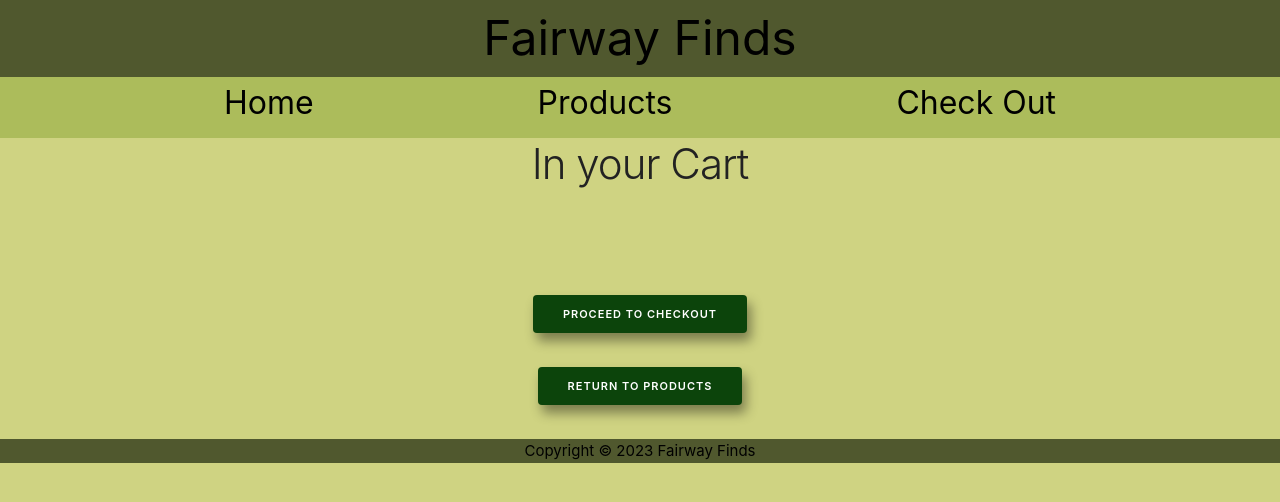
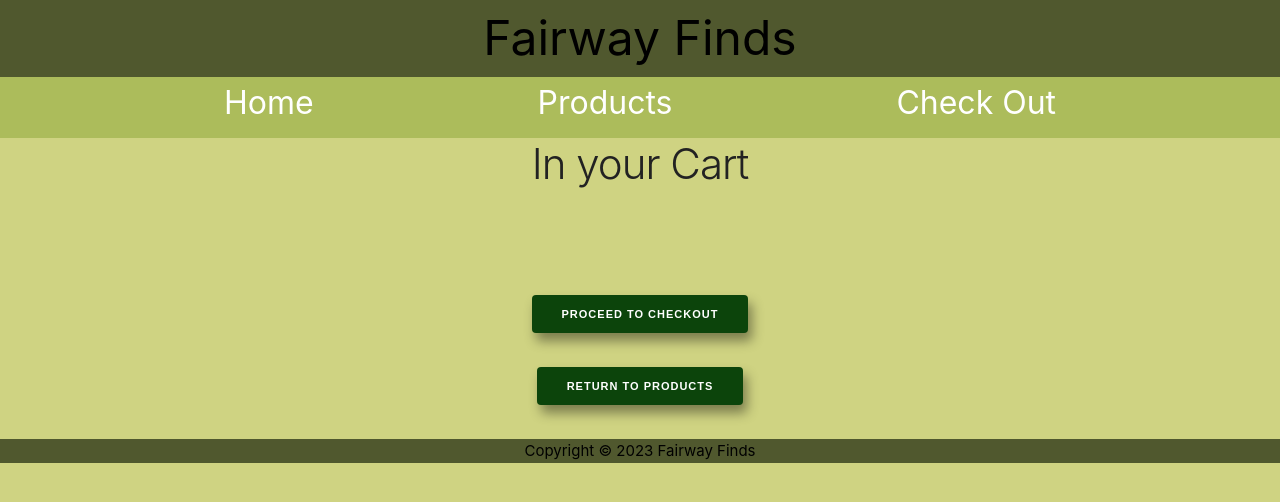
Before and after one commit to PhilStCroix/fairwayfinds, a React (Create React App) app: page /ShoppingCart in a window 1280 px wide. Shown: the top 502 px of the page. Built offline with nearby package versions, Linux system fonts and the light colour scheme; data requests are answered from the project's data file.

Commit message:
Wensday 740am

```diff
--- a/src/App.css
+++ b/src/App.css
@@ -50,11 +50,11 @@ a:hover {
 }
 
 a {
-  color: rgb(0, 0, 0);
+  color: rgb(255, 255, 255);
 }
 
 a:visited {
-  color: white;
+  color: rgb(0, 0, 0);
 }
 
 .App-header {
@@ -97,6 +97,7 @@ a:visited {
   font-size: 20px;
   width: 480px;
   box-shadow: 4px 8px 12px rgba(0, 0, 0, 0.402);
+  color: black;
 }
 
 #products {
@@ -200,18 +201,13 @@ a:visited {
   box-shadow: 4px 8px 12px rgba(0, 0, 0, 0.402);
 }
 
-.button1 {
-  background-color: var(--fifth-color);
-  color: #fff;
-  border: none;
-  cursor: pointer;
-  justify-content: center;
-  box-shadow: 4px 8px 12px rgba(0, 0, 0, 0.402);
-
+.button:focus{
+  color: yellow;
 }
 
 .button:hover {
   font-weight: 700;
+  color: red;
 }
 
 .checkout-container{
@@ -221,23 +217,6 @@ a:visited {
   padding: 20px;
 }
 
-button {
-  background-color: var(--fifth-color);
-  color: #fff;
-  border: none;
-  cursor: pointer;
-  justify-content: center;
-  box-shadow: 4px 8px 12px rgba(0, 0, 0, 0.402);
-}
-
-button:hover {
-  background-color: var(--fifth-color);
-  color: #fff;
-  border: none;
-  cursor: pointer;
-  justify-content: center;
-  box-shadow: 4px 8px 12px rgba(0, 0, 0, 0.402);
-}
 .proceed{
   justify-content: center;
 }
--- a/src/components/CheckOut.jsx
+++ b/src/components/CheckOut.jsx
@@ -112,15 +112,15 @@ const Checkout = () => {
           </label>
           <label>Total Amount: ${calculateTotalPrice()}</label>
           <Link to="/ThankYou">
-            <button type="submit" className="button" style={{ color: "white" }}>
+            <button type="submit" className="button">
               Place Order
             </button>
           </Link>
 
           <br />
           <br />
-          <Link to="/ShoppingCart" className="button">
-            Return Shopping Cart
+          <Link to="/ShoppingCart">
+            <button className="button">Return to Shopping Cart</button>
           </Link>
         </form>
       </div>
--- a/src/components/Details.jsx
+++ b/src/components/Details.jsx
@@ -128,12 +128,12 @@ const Details = ({ categories }) => {
             Add to Cart
           </button>
           &nbsp;&nbsp;&nbsp;
-          <Link to="/Products" className="button">
-            Return to Products
+          <Link to="/Products">
+            <button className="button">Return to Products</button>
           </Link>
           &nbsp;&nbsp;&nbsp;
-          <Link to="/ShoppingCart" className="button">
-            Go To Shopping Cart
+          <Link to="/ShoppingCart">
+            <button className="button">Go To Shopping Cart</button>
           </Link>
           {/* Display the pop-up when showAddedToCart is true */}
           {showAddedToCart && (
--- a/src/components/ShoppingCart.jsx
+++ b/src/components/ShoppingCart.jsx
@@ -41,13 +41,13 @@ const ShoppingCart = () => {
         style={{ textAlign: "center", marginTop: "20px" }}
         className="proceed"
       >
-        <Link to="/CheckOut" className="button">
-          Proceed to Checkout
+        <Link to="/CheckOut">
+          <button className="button">Proceed to Checkout</button>
         </Link>
         <br />
         <br />
-        <Link to="/Products" className="button">
-          Return to Products
+        <Link to="/Products">
+          <button className="button">Return to Products</button>
         </Link>
         <br />
         <br />
```
